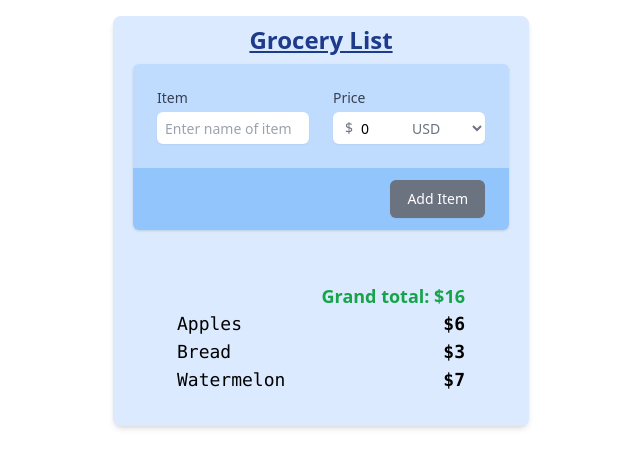
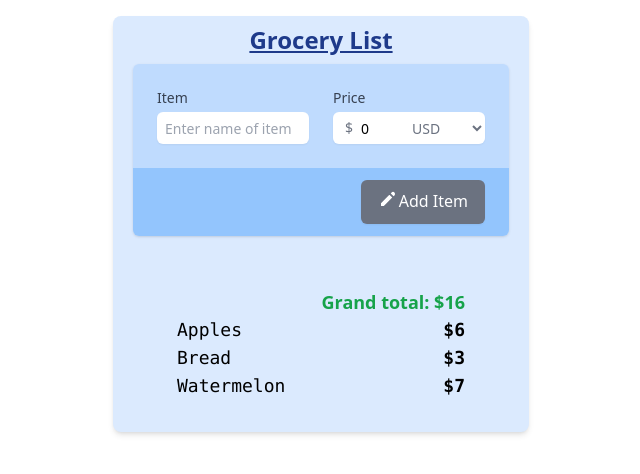
Before and after one commit to marckassay/MyList, a React app: page / in a window 1280 px wide. Shown: the top 474 px of the page, without its empty margins (319-959 px from the left). Built offline with nearby package versions, Linux system fonts and the light colour scheme; the HTML template or start-up script is replaced by a standard one.

Commit message:
style: add button icon

```diff
--- a/src/List.tsx
+++ b/src/List.tsx
@@ -26,7 +26,7 @@ function Item({ item, onEdit, onDelete }: ItemProps) {
       onMouseOut={handleMouseOut}
       className="flex flex-row gap-2 w-full"
     >
-      <div className="text-lg text-left font-mono">{item.name}</div>
+      <div className="text-lg text-left font-mono select-all">{item.name}</div>
       <div className="grow"></div>
       <div className="text-lg text-right font-mono font-semibold">
         ${item.price}
--- a/src/Toolbar.tsx
+++ b/src/Toolbar.tsx
@@ -1,6 +1,7 @@
 import { useEffect, useState } from "react";
 import { GroceryItem } from "./types";
 import { emptyGroceryItem, isGroceryItemValid } from "./App";
+import { PencilIcon, CheckCircleIcon, XIcon } from "@heroicons/react/solid";
 
 export interface AddEditItemProps {
   createItem: (item: GroceryItem) => Promise<void>;
@@ -120,21 +121,34 @@ function AddEditItem({ createItem, editItem }: AddEditItemProps) {
               </div>
             </div>
           </div>
-          <div className="px-4 py-3 bg-blue-300 text-right sm:px-6">
+          <div className="px-4 py-3 bg-blue-300 text-right select-none sm:px-6">
             {isEditing && (
               <button
                 onClick={onReset}
-                className="mr-2 select-none inline-flex justify-center py-2 px-4 border border-transparent shadow-sm text-sm font-medium rounded-md text-white bg-indigo-600 disabled:bg-gray-500 disabled:cursor-not-allowed hover:bg-indigo-700 focus:outline-none focus:ring-2 focus:ring-offset-2 focus:ring-indigo-500"
+                className="mr-2 py-2 px-4 border border-transparent shadow-sm text-md font-medium rounded-md text-white bg-indigo-600 disabled:bg-gray-500 disabled:cursor-not-allowed hover:bg-indigo-700 focus:outline-none focus:ring-2 focus:ring-offset-2 focus:ring-indigo-500"
               >
-                Cancel
+                <span className="inline-flex">
+                  <XIcon className="h-5 w-5" />
+                  Cancel
+                </span>
               </button>
             )}
             <button
               type="submit"
               disabled={!isValid}
-              className="select-none inline-flex justify-center py-2 px-4 border border-transparent shadow-sm text-sm font-medium rounded-md text-white bg-indigo-600 disabled:bg-gray-500 disabled:cursor-not-allowed hover:bg-indigo-700 focus:outline-none focus:ring-2 focus:ring-offset-2 focus:ring-indigo-500"
+              className="py-2 px-4 border border-transparent shadow-sm text-md font-medium rounded-md text-white bg-indigo-600 disabled:bg-gray-500 disabled:cursor-not-allowed hover:bg-indigo-700 focus:outline-none focus:ring-2 focus:ring-offset-2 focus:ring-indigo-500"
             >
-              {!isEditing ? "Add Item" : "Update Item"}
+              {!isEditing ? (
+                <span className="inline-flex gap-px">
+                  <PencilIcon className="h-5 w-5" />
+                  Add Item
+                </span>
+              ) : (
+                <span className="inline-flex gap-px">
+                  <CheckCircleIcon className="h-5 w-5" />
+                  Update Item
+                </span>
+              )}
             </button>
           </div>
         </div>
```
